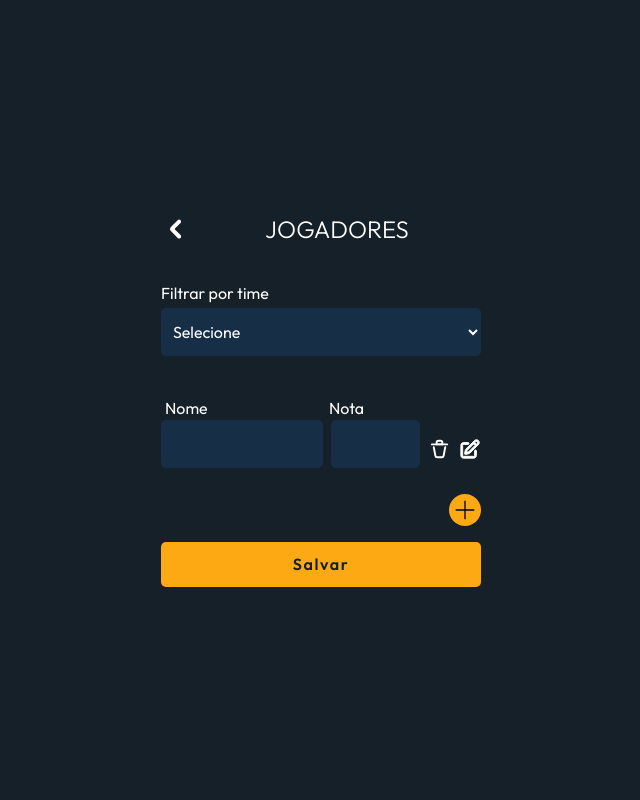
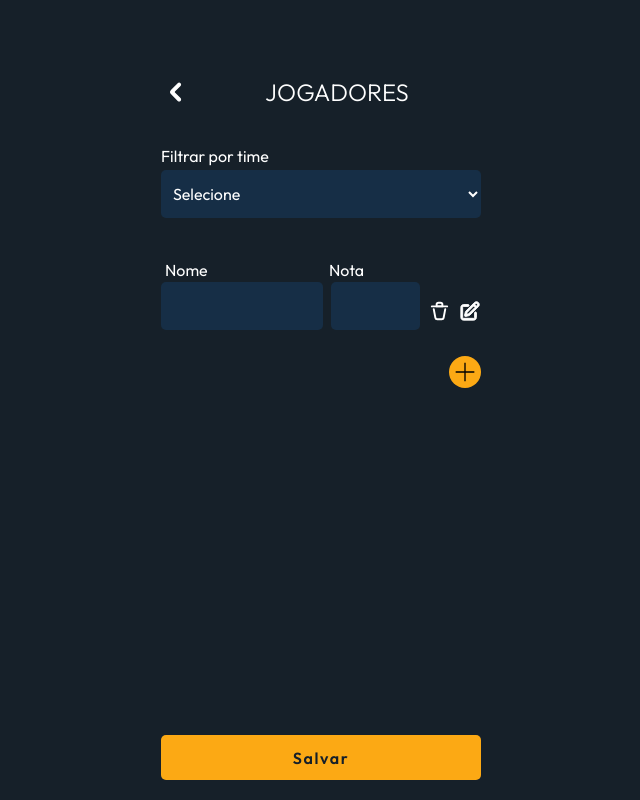
Before and after one commit to noemibnunes/placarizando-front, a React (Vite) app: page /add-jogador in a window 1280 px wide. Shown: the whole page, without its empty margins (319-959 px from the left). Built offline with nearby package versions, Linux system fonts and the light colour scheme; no server answers; a web font is replaced by a local one.

Commit message:
fix: ajuste rodape

```diff
--- a/src/pages/add-jogador.jsx
+++ b/src/pages/add-jogador.jsx
@@ -99,10 +99,12 @@ export default function CriarJogador() {
         <Header title="JOGADORES" />
         <div className="filtro-time">
           <label>Filtrar por time</label>
-            <select name="select">
-              <option value="selecione" select>Selecione</option>
-              <option value="">Valor 3</option>
-            </select>
+          <select name="select">
+            <option value="selecione" select>
+              Selecione
+            </option>
+            <option value="">Valor 3</option>
+          </select>
         </div>
 
         <form onSubmit={salvarJogadores}>
@@ -142,11 +144,7 @@ export default function CriarJogador() {
                 onClick={() => deletarJogador(index, jogador)}
               />
 
-              <img
-                className="icon-edit"
-                src={editar}
-                alt="Icon de editar"
-              />
+              <img className="icon-edit" src={editar} alt="Icon de editar" />
             </div>
           ))}
 
@@ -155,9 +153,13 @@ export default function CriarJogador() {
               <img className="icon-add" src={add} alt="Icon de adicionar" />
             </button>
           </div>
+        </form>
+      </div>
 
+      <div className="footer">
+        <div className="btn-salvar">
           <button type="submit">Salvar</button>
-        </form>
+        </div>
         {mensagem && <span className="cliquei">{mensagem}</span>}
       </div>
     </main>
--- a/src/styles/time-jogador-style/jogador-style.css
+++ b/src/styles/time-jogador-style/jogador-style.css
@@ -35,7 +35,7 @@
 }
 
 .add-jogador{
-  height: 100vh;
+  height: 60vh;
   display: grid;
   place-items: center;
 }
@@ -65,3 +65,14 @@ select:focus {
   box-shadow: 0 0 0 2px #FCA914;
   outline: none;
 }
+
+.footer {
+  position: absolute;
+  bottom: 0;
+  width: 100%;
+  padding: 20px;
+}
+
+.btn-salvar {
+  text-align: center;
+}
```
